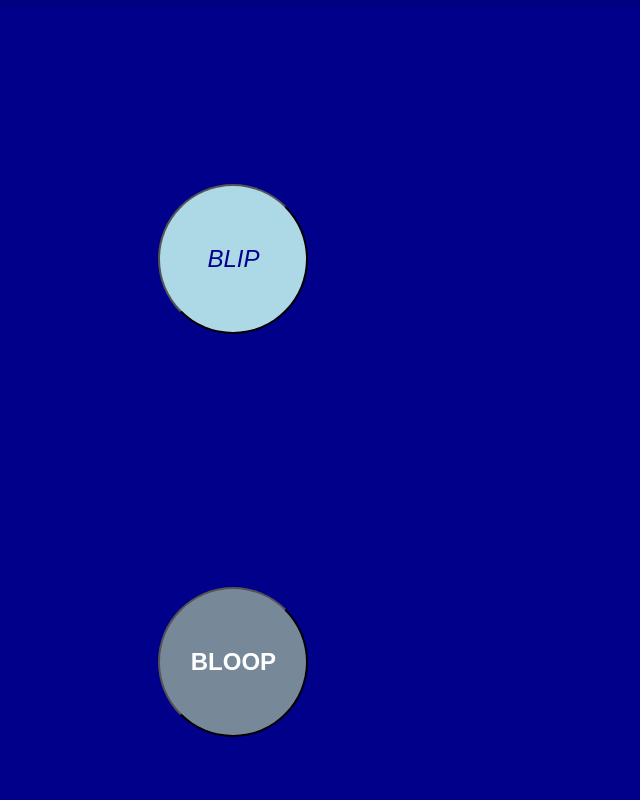
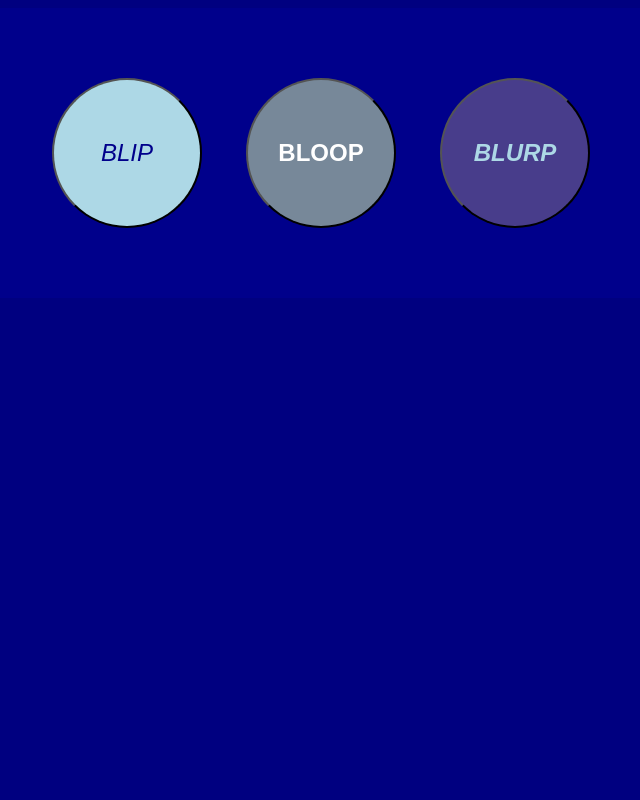
Before and after one commit to fayekollig/mi349_soundboard, a plain HTML site: page index.html in a window 1280 px wide. Shown: the top 800 px of the page, without its empty margins (292-932 px from the left). Drawn offline with Linux system fonts and the light colour scheme.

Commit message:
aaaaaaaaaaaaaaaaaaaaaaaaaaaaaaa

```diff
--- a/style.css
+++ b/style.css
@@ -16,7 +16,7 @@ button {
     width: 150px;
     border-radius: 100%;
     font-size: 1.5em;
-    margin: 20%;
+    margin: 20px;
 }
 
 #blipButton {
```
